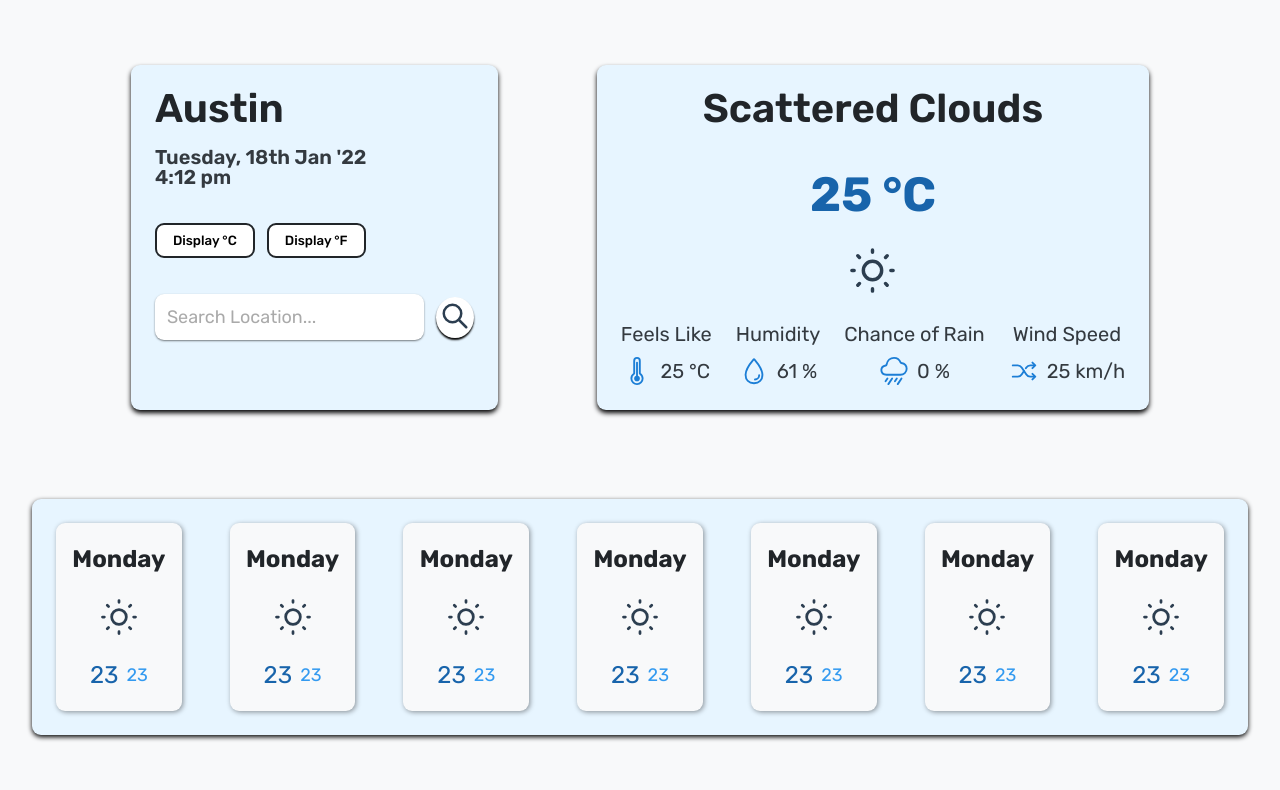
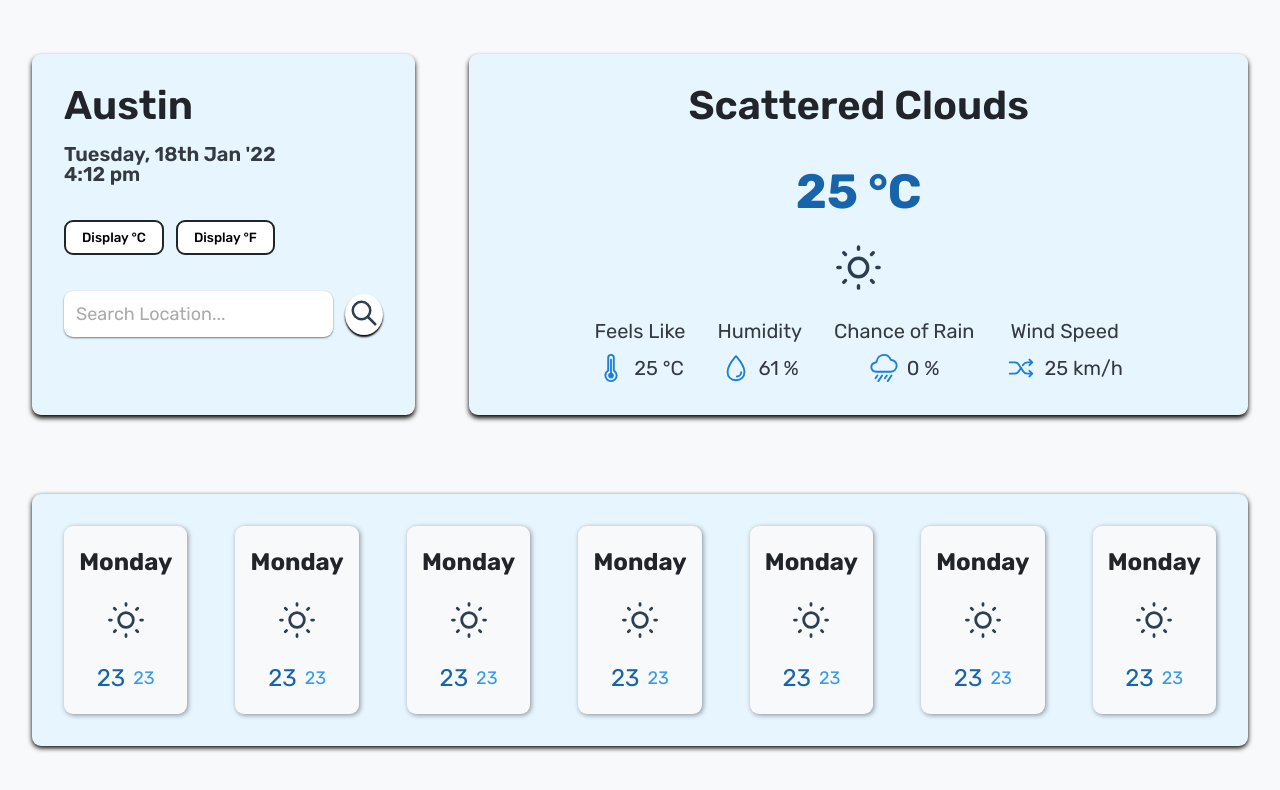
Before and after one commit to BvChung/Forecast-On-The-Go, a plain HTML site: page index.html in a window 1280 px wide. Drawn offline with nearby package versions, Linux system fonts and the light colour scheme.

Commit message:
Style changes

```diff
--- a/style.css
+++ b/style.css
@@ -34,16 +34,18 @@ body {
 }
 
 .weather-content {
-	display: flex;
-	justify-content: space-evenly;
+	display: grid;
+	grid-template-columns: 0.5fr 1fr;
+	gap: 4.8rem;
 }
 
 .weather-search-container {
 	display: flex;
 	flex-direction: column;
 	gap: 3.6rem;
+	width: max-content;
 
-	padding: 2.4rem;
+	padding: 3.2rem;
 
 	border-radius: 9px;
 	box-shadow: 0 3px 5px rgba(0, 0, 0, 5);
@@ -107,7 +109,7 @@ body {
 .info-input {
 	display: flex;
 	align-items: center;
-	justify-content: center;
+	/* justify-content: center; */
 	gap: 1.2rem;
 }
 
@@ -145,7 +147,7 @@ body {
 }
 /* Current Day info ------------------------------------ */
 .weather-info-container {
-	padding: 2.4rem;
+	padding: 3.2rem 0;
 	/* border: 5px solid #212529; */
 	border-radius: 9px;
 	box-shadow: 0 3px 5px rgba(0, 0, 0, 5);
@@ -169,7 +171,7 @@ body {
 	display: flex;
 	align-items: center;
 	justify-content: center;
-	gap: 2.4rem;
+	gap: 3.2rem;
 	font-size: 2rem;
 }
 
@@ -200,7 +202,7 @@ body {
 	align-items: center;
 	justify-content: center;
 	font-size: 2.4rem;
-	padding: 2.4rem;
+	padding: 3.2rem;
 	background-color: #e7f5ff;
 
 	gap: 4.8rem;
```
